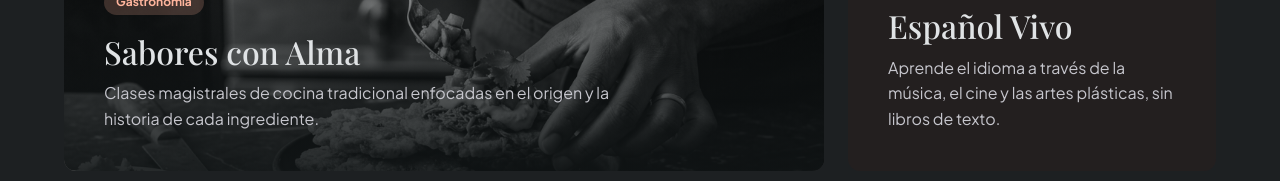
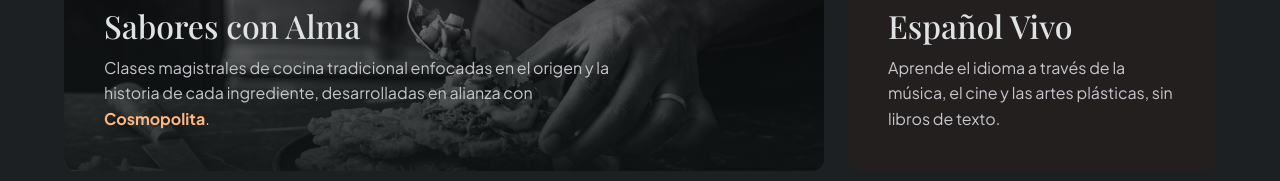
Before and after one commit to yoyocubano/danza, a plain HTML site: page index.html in a window 1280 px wide. Shown: the part 3127-3308 px from the top of the page. Drawn offline with nearby package versions, Linux system fonts and the light colour scheme.

Commit message:
feat: Link gastronomy section to Cosmopolita project

```diff
--- a/index.html
+++ b/index.html
@@ -290,7 +290,7 @@
 <div class="absolute inset-0 bg-gradient-to-t from-background/90 to-transparent p-10 flex flex-col justify-end">
 <span class="bg-tertiary/20 text-tertiary px-3 py-1 rounded-full text-label-sm font-label-sm w-fit mb-4">Gastronomía</span>
 <h3 class="font-headline-md text-headline-md text-on-surface mb-2">Sabores con Alma</h3>
-<p class="font-body-md text-body-md text-on-surface-variant max-w-lg">Clases magistrales de cocina tradicional enfocadas en el origen y la historia de cada ingrediente.</p>
+<p class="font-body-md text-body-md text-on-surface-variant max-w-lg">Clases magistrales de cocina tradicional enfocadas en el origen y la historia de cada ingrediente, desarrolladas en alianza con <a href="https://yoyocubano.github.io/cosmopolita/" target="_blank" class="text-secondary font-bold hover:text-white transition-colors">Cosmopolita</a>.</p>
 </div>
 </div>
 <!-- Spanish immersion -->
```
